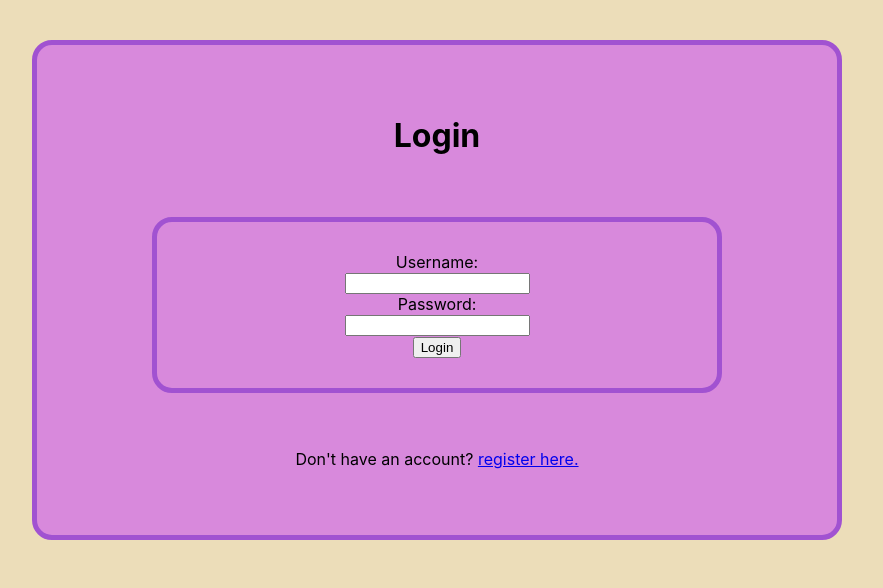
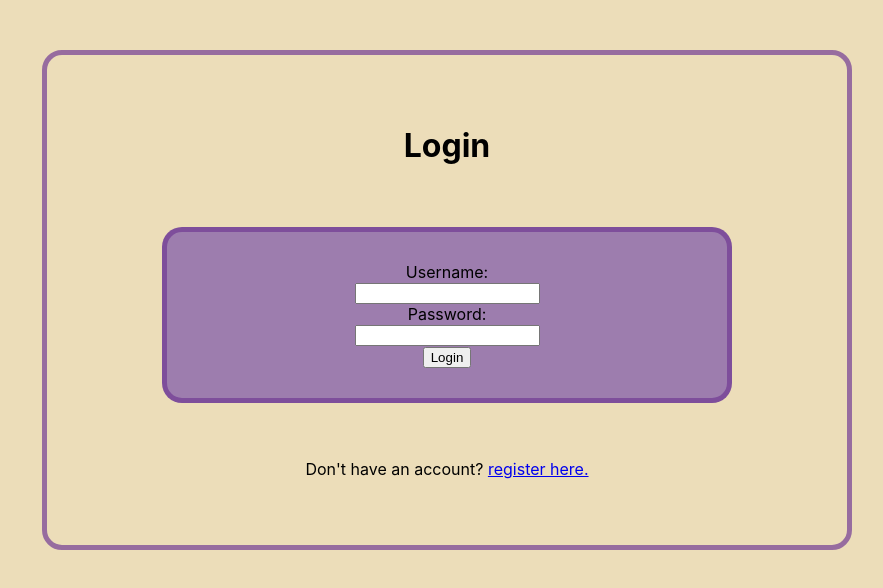
Before and after one commit to makayla-pollard/chattermaxfrontend, a React (Create React App) app in the folder chattermaxfrontend/: page /login in a window 1280 px wide. Shown: the top 588 px of the page, without its empty margins (28-911 px from the left). Built offline with nearby package versions, Linux system fonts and the light colour scheme.

Commit message:
Update LoginStyle.css

```diff
--- a/chattermaxfrontend/src/style/LoginStyle.css
+++ b/chattermaxfrontend/src/style/LoginStyle.css
@@ -1,6 +1,6 @@
 .LoginForm{
-    border: 5px solid #A152D1;
-    background-color: #d889dc75;
+    border: 5px solid #703993af;
+    background-color: #9d7dae;
     border-radius: 20px;
     padding: 30px;
     margin: 40px;
@@ -10,11 +10,10 @@
 }
 
 .loginContainer{
-    border: 5px solid #A152D1;
-    background-color: #D889DC;
+    border: 5px solid #703993af;
     border-radius: 20px;
     padding: 50px;
-    margin: 40px;
+    margin: 50px;
     width: 700px;
     text-align: center;
 }
```
